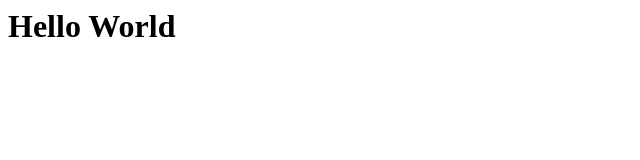
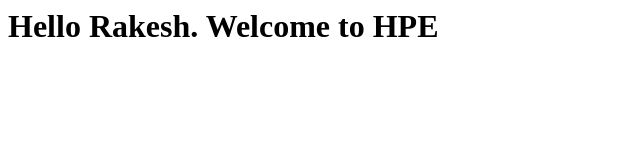
Before and after one commit to rakeshkorukonda2412/phpapp, a plain HTML site: page index.html in a window 1280 px wide. Shown: the whole page, without its empty margins (0-640 px from the left). Drawn offline with Linux system fonts and the light colour scheme.

Commit message:
updated index.html

```diff
--- a/index.html
+++ b/index.html
@@ -1 +1 @@
-<h1> Hello World </h1>
+<h1> Hello Rakesh. Welcome to HPE </h1>
```
